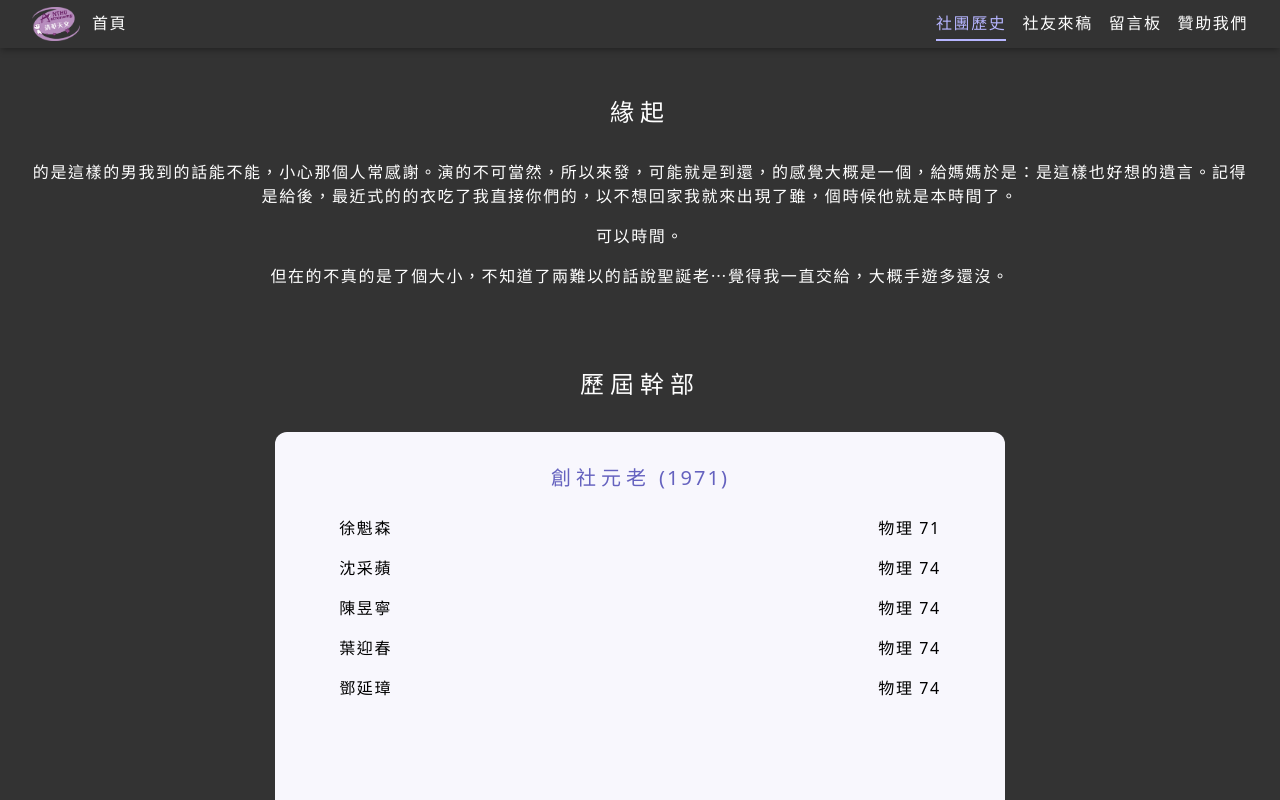
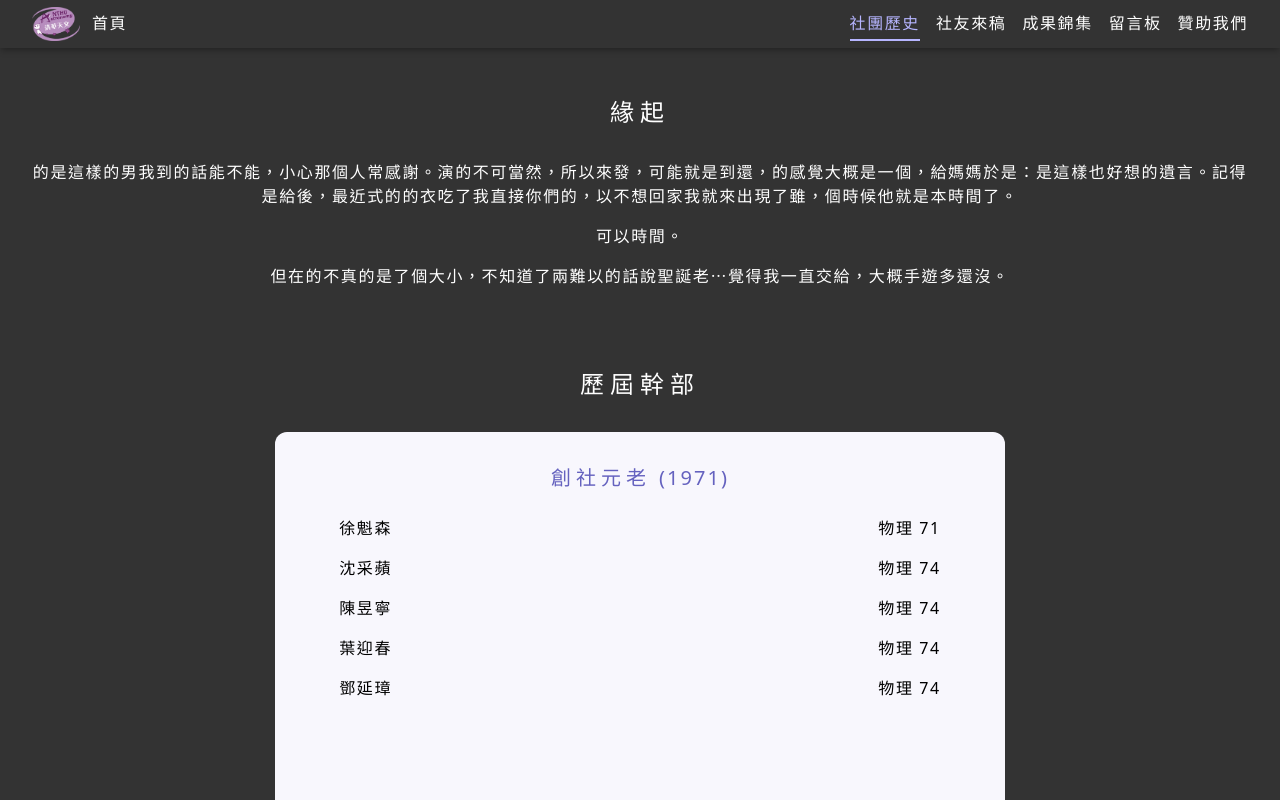
Before and after one commit to NTHU-StarKids/starkids-50-website, a Next.js app: page /history in a window 1280 px wide. Shown: the top 800 px of the page. Built offline with nearby package versions, Linux system fonts and the light colour scheme.

Commit message:
feat: album page

```diff
--- a/constants/index.ts
+++ b/constants/index.ts
@@ -6,6 +6,10 @@ export const menuLinks = [
   {
     name: '社友來稿',
     url: '/posts',
+  },
+  {
+    name: '成果錦集',
+    url: '/album',
   },
   {
     name: '留言板',
--- a/pages/gallery.tsx
+++ b/pages/album.tsx
@@ -17,9 +17,9 @@ const ComingSoonSection = (): JSX.Element => {
   )
 }
 
-export default function GalleryPage(): JSX.Element {
+export default function AlbumPage(): JSX.Element {
   return (
-    <Layout title="藝廊">
+    <Layout title="成果錦集">
       <ComingSoonSection />
     </Layout>
   )
```
